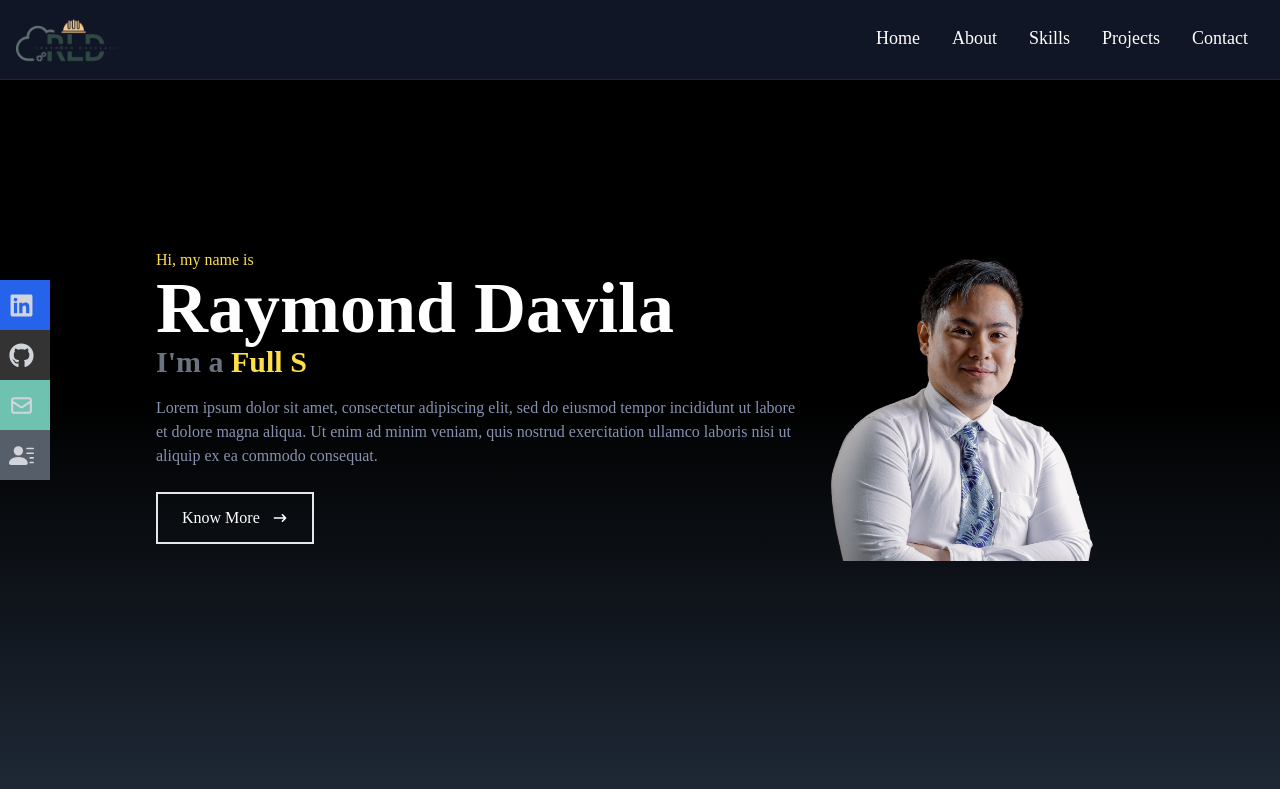
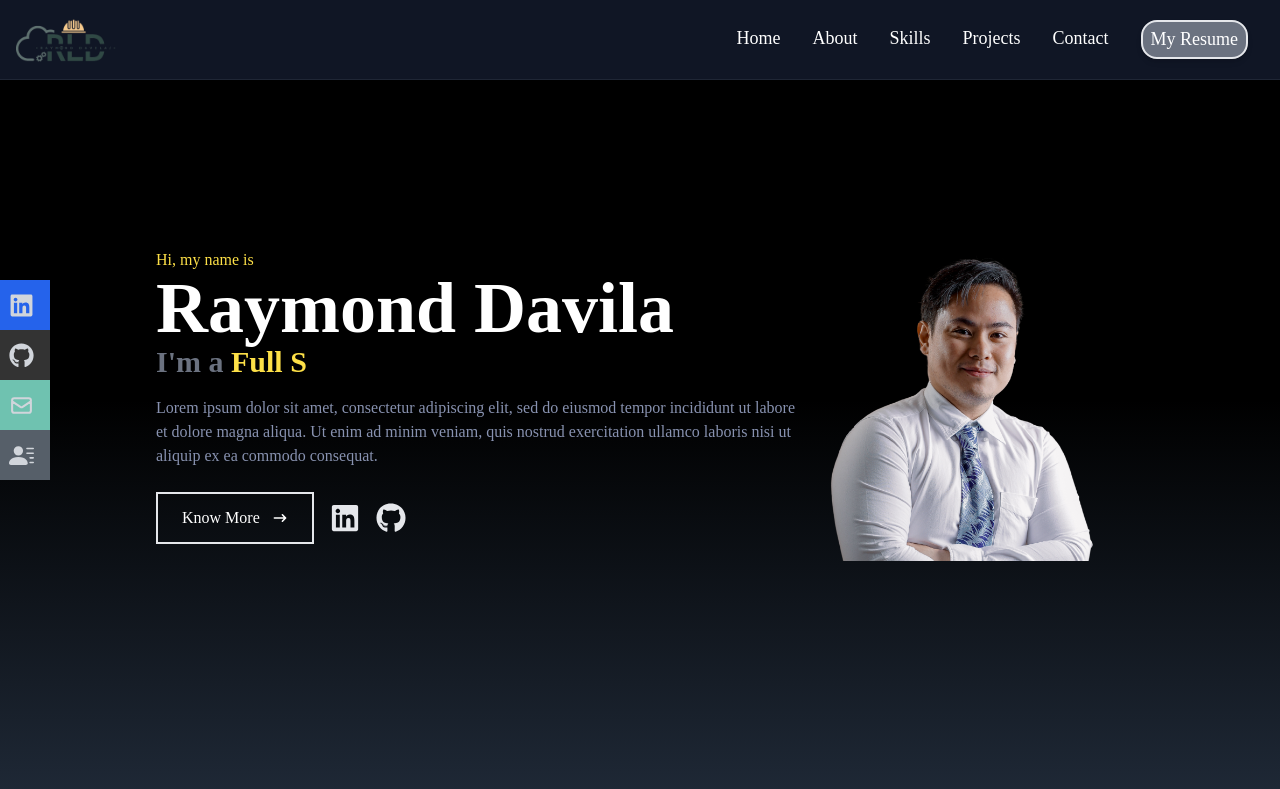
Before and after one commit to monddavila/monddavila.github.io, a React (Create React App) app: page / in a window 1280 px wide. Shown: the top 789 px of the page. Built offline with nearby package versions, Linux system fonts and the light colour scheme.

Commit message:
updated details

```diff
--- a/src/components/About.jsx
+++ b/src/components/About.jsx
@@ -68,11 +68,13 @@ const About = () => {
                   </div>
 
                     <div className='flex justify-center items-center'>
+                    <a href='/Raymond-Davila-Resume.pdf' download>
                     <button className='text-white group border-2 px-6 py-3 my-2 flex items-center hover:bg-yellow-600 hover:border-yellow-600' >My Resume
                       <span className='group-hover:zoom duration-300'>
                         <HiSave className='ml-3 animate-bounce w-6 h-6' />
                       </span>
                     </button>
+                    </a>
                     </div>
                 </div>
 
--- a/src/components/Home.jsx
+++ b/src/components/Home.jsx
@@ -3,6 +3,7 @@ import { HiArrowNarrowRight } from 'react-icons/hi';
 import TypingEffect from "./TypingEffect";
 import HeroImage from "../assets/raymond.png";
 import { Link as ScrollLink } from 'react-scroll';
+import { FaGithub, FaLinkedin } from 'react-icons/fa';
 
 const Home = () => {
   return (
@@ -20,7 +21,7 @@ const Home = () => {
           />
 
           <p className='text-[#8892b0] py-4 max-w-[700px]'>Lorem ipsum dolor sit amet, consectetur adipiscing elit, sed do eiusmod tempor incididunt ut labore et dolore magna aliqua. Ut enim ad minim veniam, quis nostrud exercitation ullamco laboris nisi ut aliquip ex ea commodo consequat.</p>
-          <div>
+          <div className="flex items-center">
             <ScrollLink to="about" smooth={true} duration={500}>
               <button className='text-white group border-2 px-6 py-3 my-2 flex items-center hover:bg-yellow-600 hover:border-yellow-600' >Know More
                 <span className='group-hover:rotate-90 duration-300'>
@@ -28,7 +29,16 @@ const Home = () => {
                 </span>
               </button>
             </ScrollLink>
+            <a href="https://www.linkedin.com/in/raymond-luna-davila/" target="_blank" rel="noopener noreferrer" className="ml-4">
+              <FaLinkedin className="text-3xl text-gray-200 hover:text-gray-600" />
+            </a>
+            <a href="https://github.com/monde1023" target="_blank" rel="noopener noreferrer" className="ml-4">
+              <FaGithub className="text-3xl text-gray-200 hover:text-gray-600" />
+            </a>
+
           </div>
+
+
         </div>
       </div>
     </div>
--- a/src/components/Navbar.jsx
+++ b/src/components/Navbar.jsx
@@ -19,16 +19,15 @@ const Navbar = () => {
         </div>
         {/* menu */}
 
-            <ul className='hidden md:flex'>
-
+        <ul className='hidden md:flex justify-center items-center'>
             <li className='text-[18px] hover:inline border-b-2 border-transparent hover:border-yellow-600 hover:scale-110'>
                 <Link to="home" smooth={true} duration={500}>Home</Link>
             </li>
             <li className='text-[18px] hover:inline border-b-2 border-transparent hover:border-yellow-600 hover:scale-110'>
-                <   Link to="about" smooth={true} duration={500}>About</Link>
+                <Link to="about" smooth={true} duration={500}>About</Link>
             </li>
             <li className='text-[18px] hover:inline border-b-2 border-transparent hover:border-yellow-600 hover:scale-110'>
-                <   Link to="skills" smooth={true} duration={500}>Skills</Link>
+                <Link to="skills" smooth={true} duration={500}>Skills</Link>
             </li>
             <li className='text-[18px] hover:inline border-b-2 border-transparent hover:border-yellow-600 hover:scale-110'>
                 <Link to="projects" smooth={true} duration={500}>Projects</Link>
@@ -36,7 +35,15 @@ const Navbar = () => {
             <li className='text-[18px] hover:inline border-b-2 border-transparent hover:border-yellow-600 hover:scale-110'>
                 <Link to="contact" smooth={true} duration={500}>Contact</Link>
             </li>
+            <li>
+                <a href='/Raymond-Davila-Resume.pdf' download>
+                <button className='text-[18px] border-2 border-grey-600 rounded-2xl hover:border-yellow-600 hover:scale-110 px-2 py-1 shadow-md bg-gray-500 hover:bg-yellow-600'>
+                    My Resume
+                </button>
+                </a>
+            </li>
         </ul>
+
 
         {/* Hamburger */}
             <div onClick={handleClick} className='md:hidden z-10'>
--- a/src/components/Work.jsx
+++ b/src/components/Work.jsx
@@ -5,6 +5,7 @@ import ibake from '../assets/ibake.png'
 import esme from '../assets/esme.png'
 import realEstate from '../assets/realestate.jpg'
 import WorkImg from '../assets/workImg.jpeg'
+import { FaRegArrowAltCircleRight } from "react-icons/fa";
 
 const Work = () => {
   return (
@@ -31,7 +32,7 @@ const Work = () => {
                         React JS Application
                         </span>
                         <div className='pt-8 text-center'>
-                            <a href='/'>
+                            <a href='https://www.ibakeph.me'>
                                 <button className='text-center rounded-lg px-4 py-3 m-2 bg-white text-gray-700 font-bold text-lg'>Demo</button>
                             </a>
                             <a href='/'>
@@ -151,6 +152,16 @@ const Work = () => {
 
 
             </div>
+
+                <div className='flex py-4 justify-center items-center'>
+
+                <button className='text-white group border-2 px-6 py-3 my-2 flex items-center hover:bg-yellow-600 hover:border-yellow-600' >Show More
+                    <span className='group-hover:scale-150 duration-300'>
+                    <FaRegArrowAltCircleRight className='ml-3' />
+                    </span>
+                </button>
+
+             </div>
         </div>
     </div>
   )
```
Lines whose indentation alone changed are shown as unchanged.
